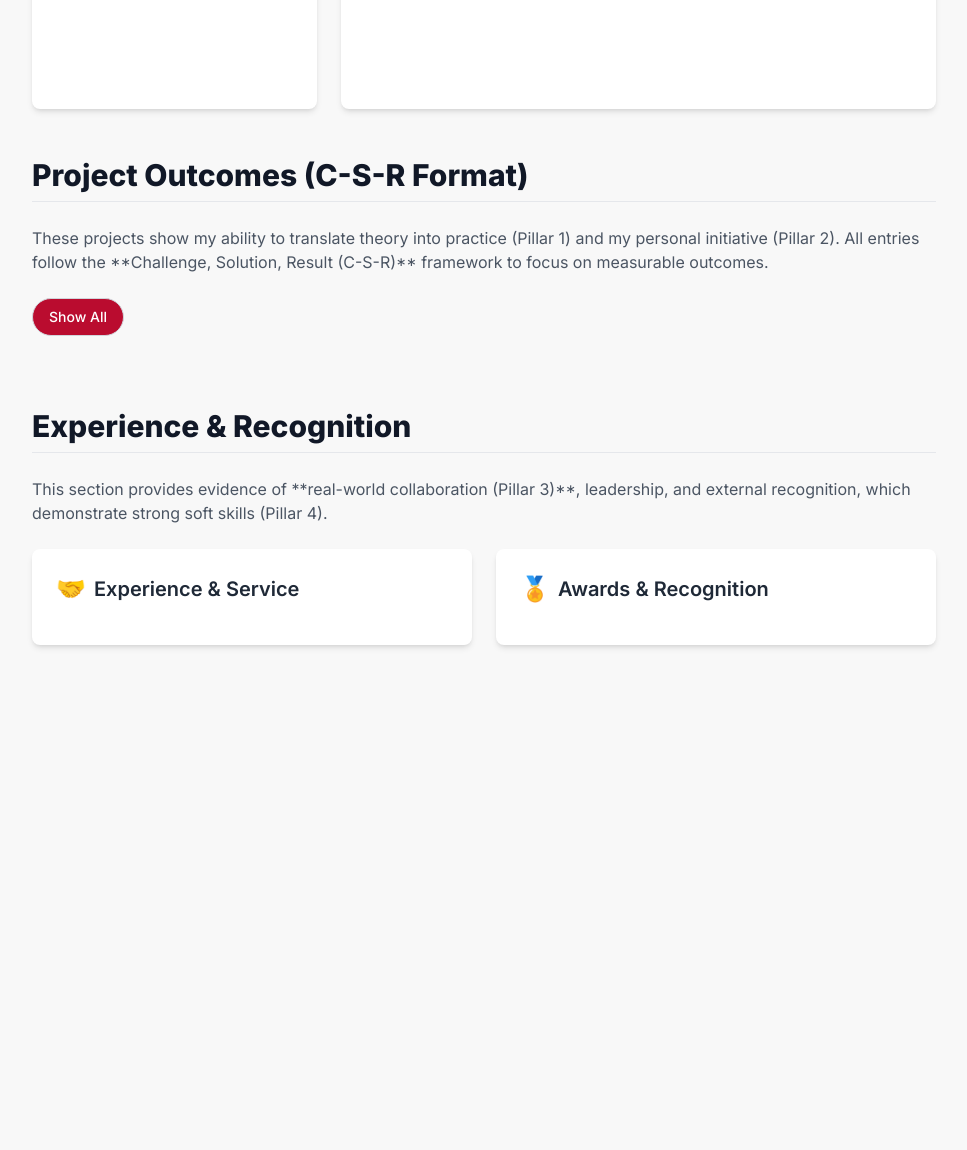
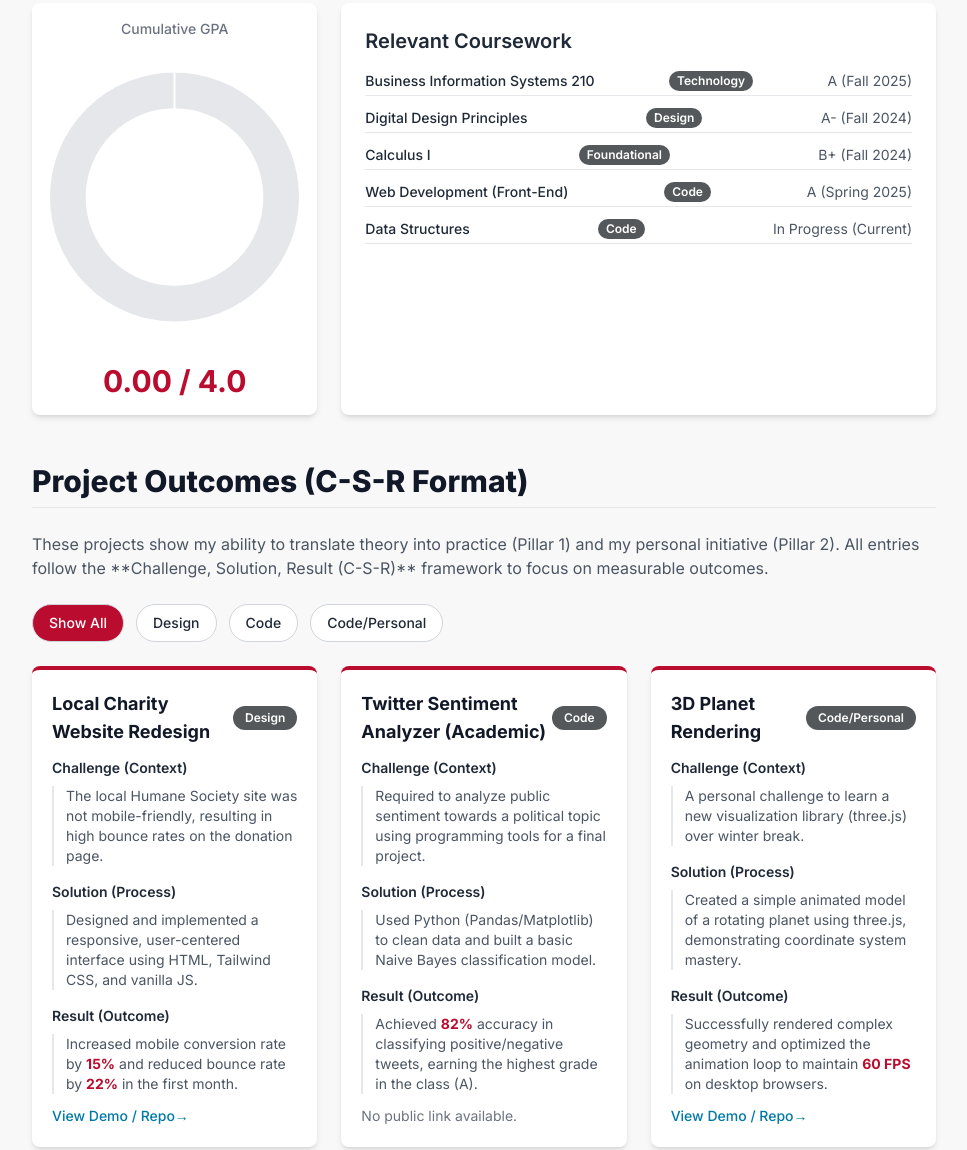
Before and after one commit to cpollert-bsu/PBL-0-Personal-Portfolio, a plain HTML site: page index.html in a window 1280 px wide. Shown: the part 974-2124 px from the top of the page, without its empty margins (296-1263 px from the left). Before the commit the page ends 1667 px from the top, so only its background shows below. Drawn offline with nearby package versions, Linux system fonts and the light colour scheme.

Commit message:
Update index.html

```diff
--- a/index.html
+++ b/index.html
@@ -263,10 +263,10 @@ CONFIRMATION: NO SVG graphics used. NO Mermaid JS used. -->
             impactScoreMultiplier: 10, // Adjusts how much projects/awards count towards total impact
 
             // --- INTRODUCTION & BRANDING FIELDS ---
-            photoUrl: "https://placehold.co/150x150/BA0C2F/FFFFFF/png?text=COLLIN+P", // Replace with a URL to a professional headshot
+            photoUrl: "https://placehold.co/150x150/BA0C2F/FFFFFF/png?text=Collin+P", // Replace with a URL to a professional headshot
             logoUrl: "https://placehold.co/40x40/BA0C2F/FFFFFF.png?text=BSU", // URL for your school logo or personal brand icon
             personalBio: "I am a freshman who is driven by the world of business and understanding the fiances of a business. My academic focus is being ready to be in the work force and working for accounting firms. I believe that what one learns in the classroom will translate to the future and to someones job in the future years.",
-            missionStatement: "My mission is to one day be one of the best accountants I could possibly be while at the same time working for my own corporation. I want to be able to run my own accounting firm in the future. ",
+            missionStatement: "My mission is to one day be one of the best accountants I could possibly be while at the same time working for my own corporation. I want to be able to run my own accounting firm in the future.",
         };
 
         /*
@@ -280,19 +280,37 @@ CONFIRMATION: NO SVG graphics used. NO Mermaid JS used. -->
         // 1.2 ACADEMICS (REQUIRED: Add relevant classes)
         const academicData = [
             { name: "Business Information Systems 210", grade: "A", semester: "Fall 2025", relevance: "Technology" },
-
+            { name: "Digital Design Principles", grade: "A-", semester: "Fall 2024", relevance: "Design" },
+            { name: "Calculus I", grade: "B+", semester: "Fall 2024", relevance: "Foundational" },
+            { name: "Web Development (Front-End)", grade: "A", semester: "Spring 2025", relevance: "Code" },
+            { name: "Data Structures", grade: "In Progress", semester: "Current", relevance: "Code" },
         ];
 
         // 1.3 PROJECTS (REQUIRED: Follow C-S-R format)
         const projectData = [
             {
-
+                title: "Local Charity Website Redesign",
+                category: "Design",
+                challenge: "The local Humane Society site was not mobile-friendly, resulting in high bounce rates on the donation page.",
+                solution: "Designed and implemented a responsive, user-centered interface using HTML, Tailwind CSS, and vanilla JS.",
+                result: "Increased mobile conversion rate by **15%** and reduced bounce rate by **22%** in the first month.",
+                link: "https://github.com/riley/charity-site"
             },
             {
-
+                title: "Twitter Sentiment Analyzer (Academic)",
+                category: "Code",
+                challenge: "Required to analyze public sentiment towards a political topic using programming tools for a final project.",
+                solution: "Used Python (Pandas/Matplotlib) to clean data and built a basic Naive Bayes classification model.",
+                result: "Achieved **82%** accuracy in classifying positive/negative tweets, earning the highest grade in the class (A).",
+                link: ""
             },
             {
-
+                title: "3D Planet Rendering",
+                category: "Code/Personal",
+                challenge: "A personal challenge to learn a new visualization library (three.js) over winter break.",
+                solution: "Created a simple animated model of a rotating planet using three.js, demonstrating coordinate system mastery.",
+                result: "Successfully rendered complex geometry and optimized the animation loop to maintain **60 FPS** on desktop browsers.",
+                link: "https://riley.github.io/planet-render"
             }
         ];
 
@@ -302,7 +320,10 @@ CONFIRMATION: NO SVG graphics used. NO Mermaid JS used. -->
                 { title: "Bay leader, Blue Beacon Truck Wash", type: "Work", duration: "Jan - July 2025", detail: "Led a 6 person bay to get trucks washed and did them efficienty." },
                 { title: "Golf Kart washer and cashier, Smock Golf Course", type: "Work", duration: "March 2022 - Nov 2024", detail: "Cleaned over 100 golf karts a day while making sure everybody got what they needed. Led a lot of golf events by planning and making sure everything with smoothly." },
             ],
-            awards:
+            awards: [
+                { title: "Dean's List", duration: "Fall 2024", detail: "Achieved a **3.8 GPA**." },
+                { title: "Rising Star Freshman Award", duration: "Spring 2025", detail: "Recognized by the CS department for high academic achievement and engagement." },
+            ]
         };
 
         /* =====================================================================
```
